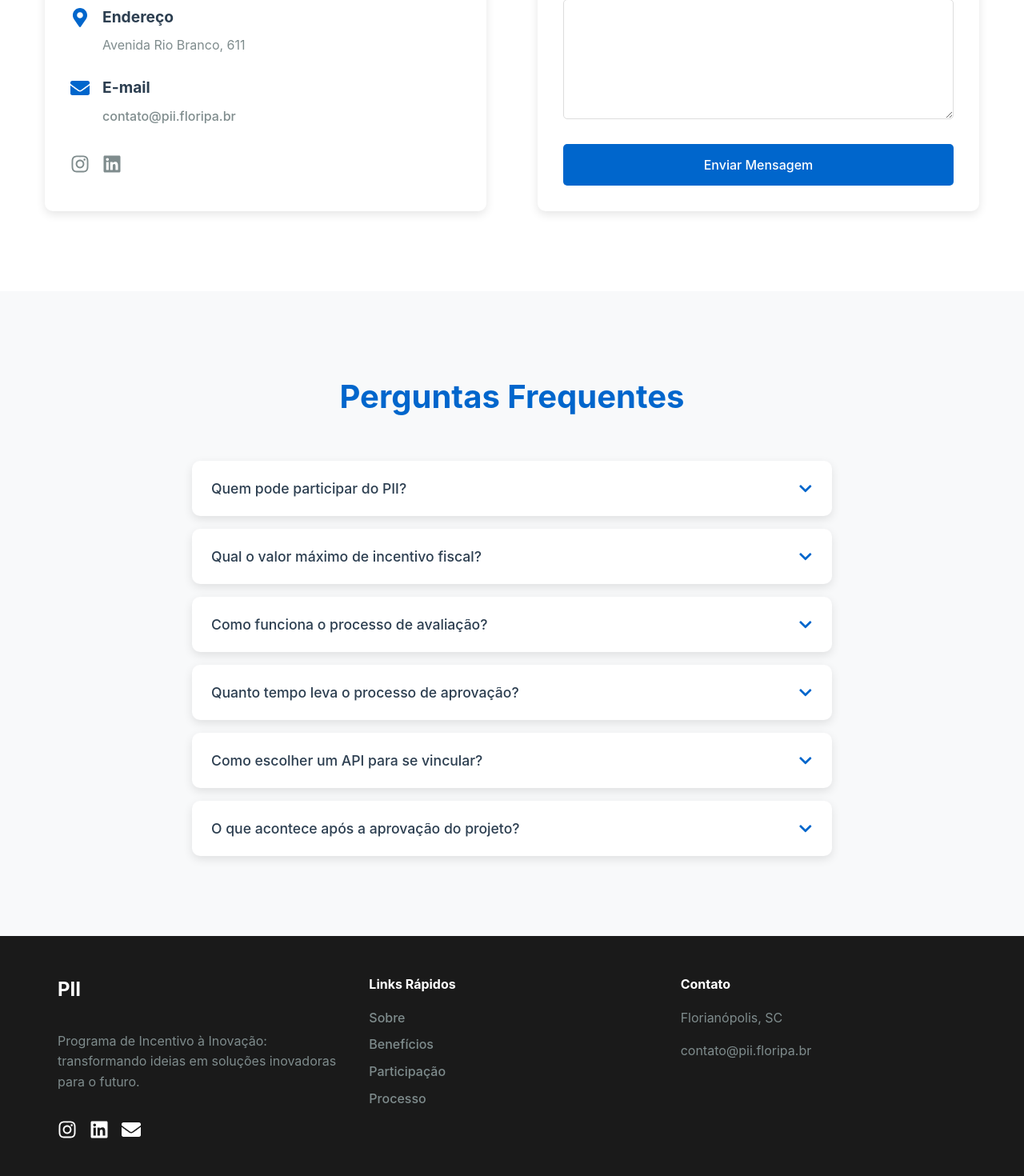
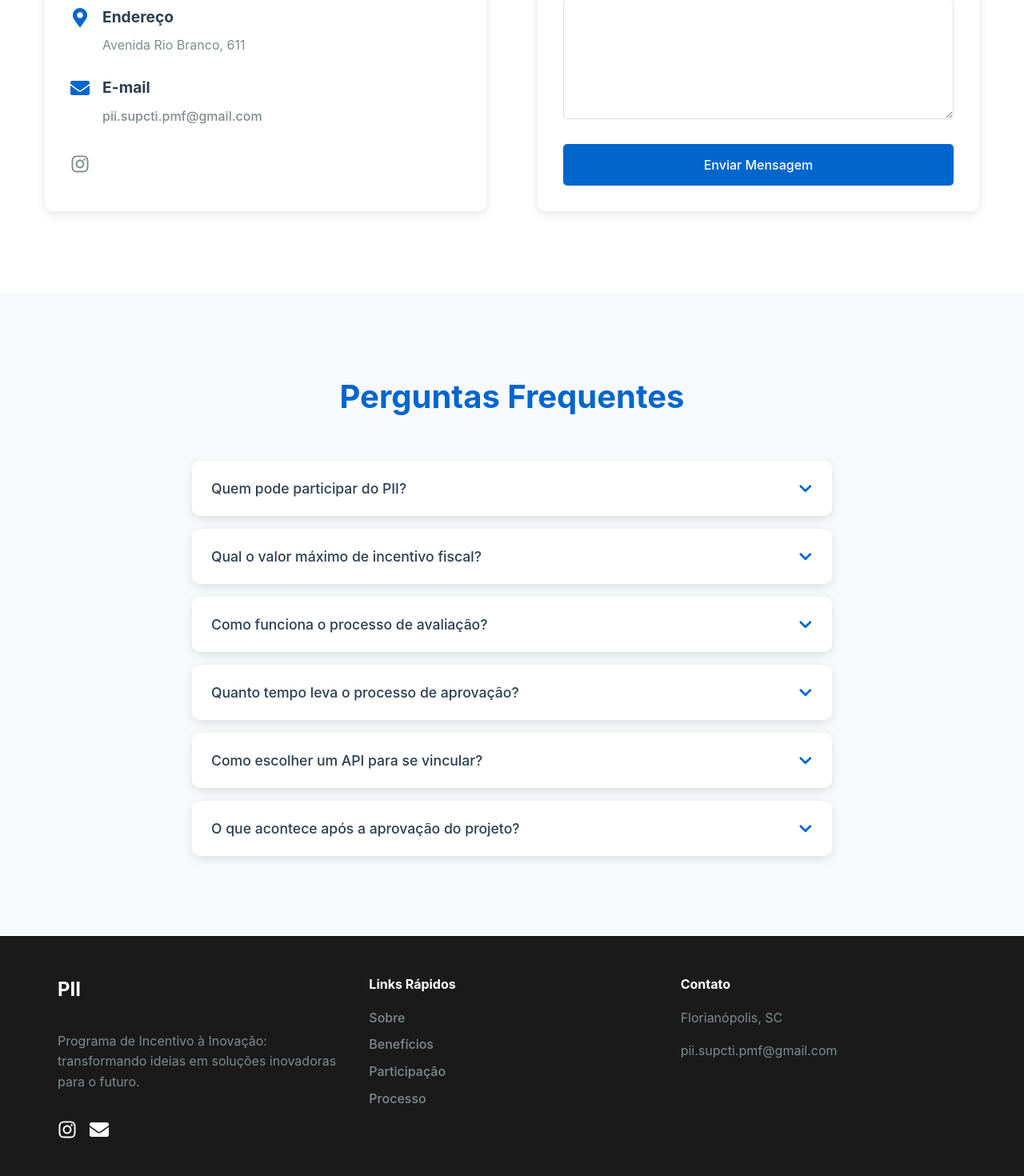
Before and after one commit to bhernardo17/pii-v2, a React (Vite) app: page / in a window 1280 px wide. Shown: the part 7600-9070 px from the top of the page at 80% size. Built offline with nearby package versions, Linux system fonts and the light colour scheme.

Commit message:
Adicionando links

```diff
--- a/src/components/Contact/Contact.jsx
+++ b/src/components/Contact/Contact.jsx
@@ -267,16 +267,13 @@ const Contact = () => {
                 <FaEnvelope />
                 <InfoText>
                   <h3>E-mail</h3>
-                  <a href="mailto:contato@pii.floripa.br">contato@pii.floripa.br</a>
+                  <a href="mailto:pii.supcti.pmf@gmail.com">pii.supcti.pmf@gmail.com</a>
                 </InfoText>
               </InfoItem>
 
               <SocialLinks>
-                <SocialLink href="#" target="_blank" rel="noopener noreferrer">
+                <SocialLink href="https://www.instagram.com/rededeinovacaofloripa/?igsh=ZzNlaWEza3VqNHpr#" target="_blank" rel="noopener noreferrer">
                   <FaInstagram />
-                </SocialLink>
-                <SocialLink href="#" target="_blank" rel="noopener noreferrer">
-                  <FaLinkedin />
                 </SocialLink>
               </SocialLinks>
 
--- a/src/components/Footer/Footer.jsx
+++ b/src/components/Footer/Footer.jsx
@@ -94,13 +94,10 @@ const Footer = () => {
               Programa de Incentivo à Inovação: transformando ideias em soluções inovadoras para o futuro.
             </FooterText>
             <SocialLinks>
-              <SocialIcon href="#" target="_blank" rel="noopener noreferrer">
+              <SocialIcon href="https://www.instagram.com/rededeinovacaofloripa/?igsh=ZzNlaWEza3VqNHpr#" target="_blank" rel="noopener noreferrer">
                 <FaInstagram />
               </SocialIcon>
-              <SocialIcon href="#" target="_blank" rel="noopener noreferrer">
-                <FaLinkedin />
-              </SocialIcon>
-              <SocialIcon href="mailto:contato@pii.floripa.br">
+              <SocialIcon href="mailto:pii.supcti.pmf@gmail.com">
                 <FaEnvelope />
               </SocialIcon>
             </SocialLinks>
@@ -110,16 +107,16 @@ const Footer = () => {
             <h4>Links Rápidos</h4>
             <FooterLinks>
               <FooterLink>
-                <a href="#about">Sobre</a>
+                <a href="#sobre">Sobre</a>
               </FooterLink>
               <FooterLink>
-                <a href="#benefits">Benefícios</a>
+                <a href="#beneficios">Benefícios</a>
               </FooterLink>
               <FooterLink>
-                <a href="#participation">Participação</a>
+                <a href="#participacao">Participação</a>
               </FooterLink>
               <FooterLink>
-                <a href="#process">Processo</a>
+                <a href="#processo">Processo</a>
               </FooterLink>
             </FooterLinks>
           </FooterColumn>
@@ -130,7 +127,7 @@ const Footer = () => {
               Florianópolis, SC
             </FooterText>
             <FooterText>
-              contato@pii.floripa.br
+              pii.supcti.pmf@gmail.com
             </FooterText>
           </FooterColumn>
         </FooterContent>
```
